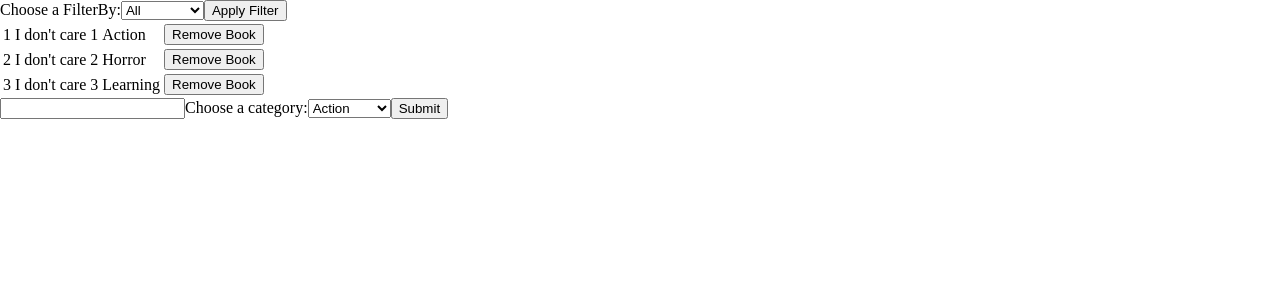
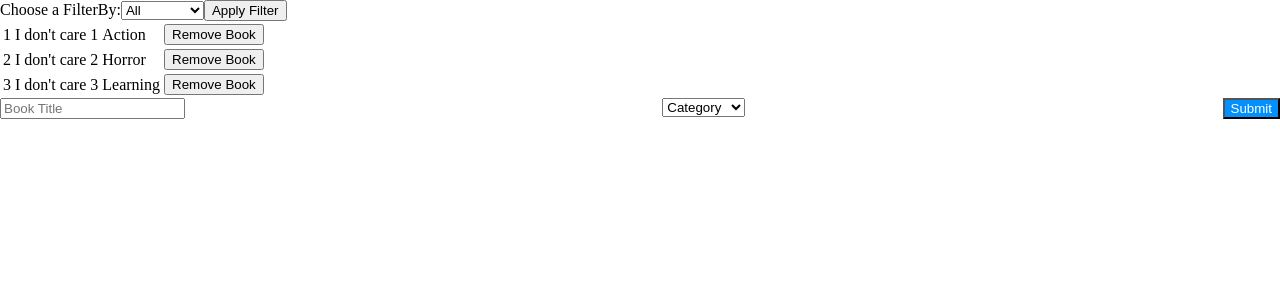
Before and after one commit to ashraffares/bookstore, a React (Create React App) app: page / in a window 1280 px wide. Shown: the top 300 px of the page. Built offline with nearby package versions, Linux system fonts and the light colour scheme.

Commit message:
Add display style to bookform

```diff
--- a/src/components/BookForm/BookForm.js
+++ b/src/components/BookForm/BookForm.js
@@ -2,6 +2,7 @@ import { useDispatch } from 'react-redux';
 import { useState } from 'react';
 import { v4 as uuidv4 } from 'uuid';
 import { CreateBook } from '../../actions/index';
+import './bookform.css';
 
 const BookForm = () => {
   const [title, setTitle] = useState('');
@@ -13,11 +14,11 @@ const BookForm = () => {
   const dispatch = useDispatch();
 
   return (
-    <div>
-      <input type="text" onChange={(e) => handleChangeTitle(e)} value={title} />
+    <div className="form">
+      <input type="text" onChange={(e) => handleChangeTitle(e)} value={title} placeholder="Book Title" />
       <label htmlFor="category">
-        Choose a category:
         <select name="category" id="category" onChange={(e) => handleChagneCategory(e)} value={category}>
+          <option value="Action" selected disabled hidden>Category</option>
           <option value="Action">Action</option>
           <option value="Biography">Biography</option>
           <option value="History">History</option>
@@ -28,6 +29,7 @@ const BookForm = () => {
         </select>
       </label>
       <button
+        className="btn"
         type="submit"
         onClick={() => {
           dispatch(CreateBook({ id: uuidv4(), title, category }));
--- /dev/null
+++ b/src/components/BookForm/bookform.css
@@ -0,0 +1,10 @@
+.form {
+  display: flex;
+  flex-wrap: nowrap;
+  justify-content: space-between;
+}
+
+.btn {
+  background-color: #0290ff;
+  color: #fff;
+}
```
